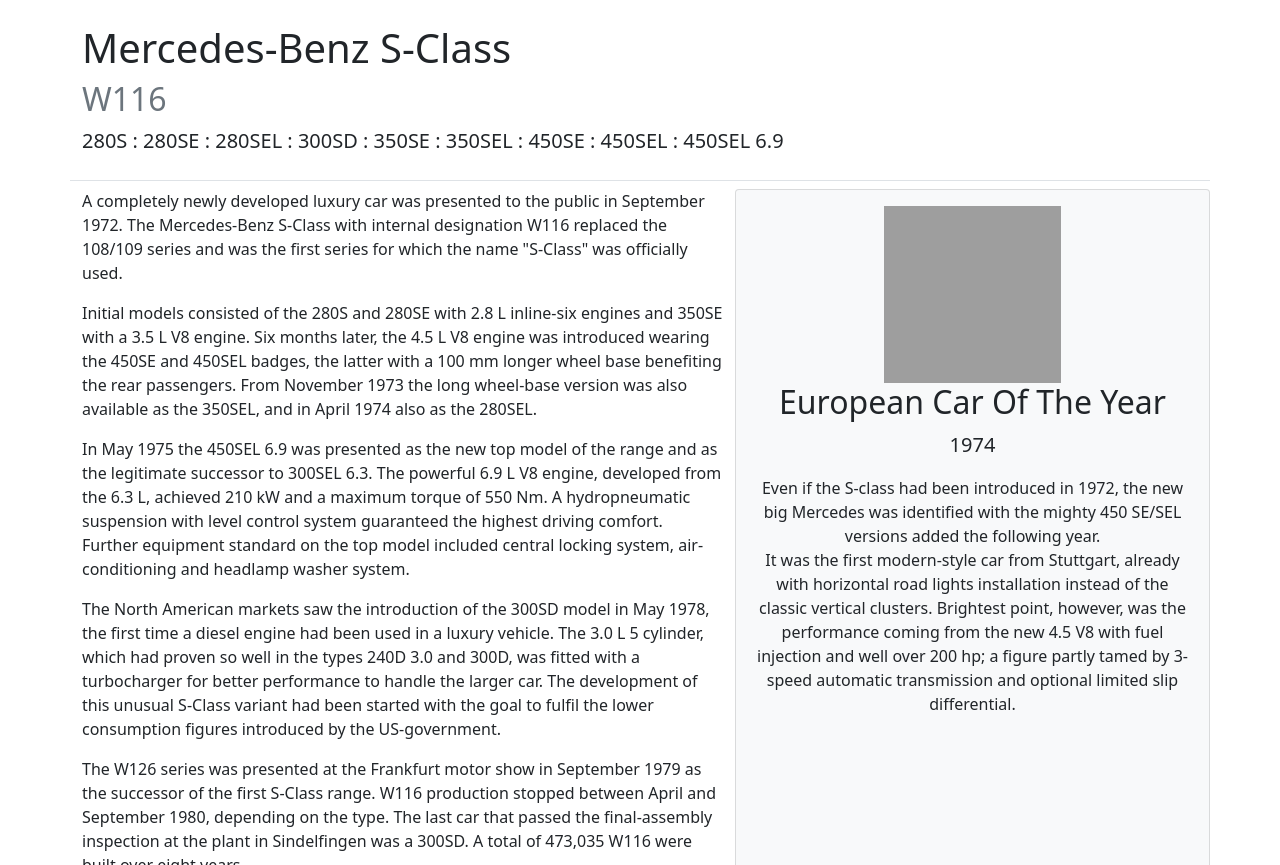
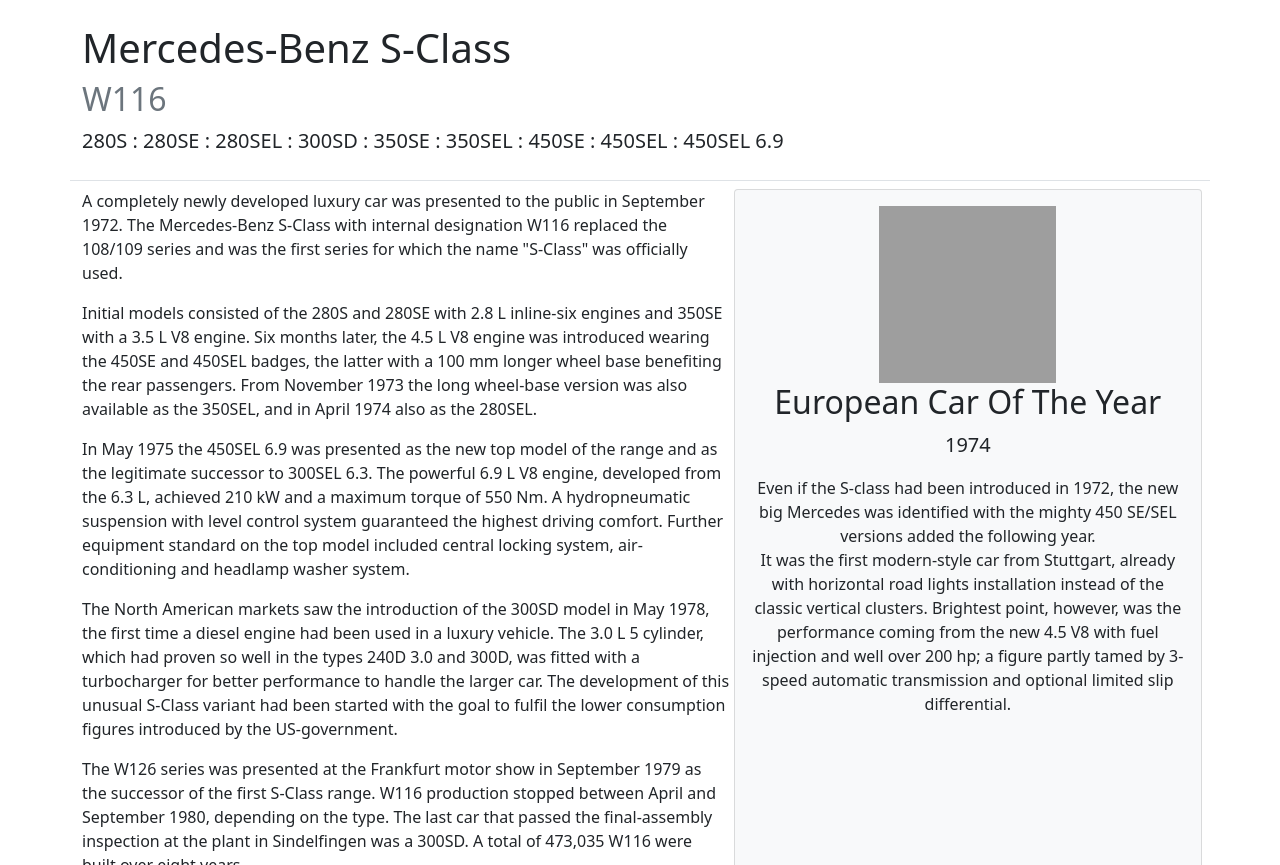
Before and after one commit to W116org/w116org.github.io, a Jekyll site: the page built from index.html, in a window 1280 px wide. Shown: the part 506-1371 px from the top of the page. Built offline with Jekyll 4.4.1, drawn with Linux system fonts in a browser that asks for light colours; comment, search, counter and statistics services are not loaded; grey boxes are pictures that could not be loaded.

Commit message:
Update index.html

```diff
--- a/index.html
+++ b/index.html
@@ -8,7 +8,7 @@
 lead: "280S : 280SE : 280SEL : 300SD : 350SE : 350SEL : 450SE : 450SEL : 450SEL 6.9"
 ---
 
-<div class="row">
+<div class="row g-2">
       <div class="col-md-7">
             <p>A completely newly developed luxury car was presented to the public in September 1972. The Mercedes-Benz S-Class with internal designation W116 replaced the 108/109 series and was the first series for which the name "S-Class" was officially used.</p>
             <p>Initial models consisted of the 280S and 280SE with 2.8&nbsp;L inline-six engines and 350SE with a 3.5&nbsp;L V8 engine. Six months later, the 4.5&nbsp;L V8 engine was introduced wearing  the 450SE and 450SEL badges, the latter with a 100 mm longer wheel base benefiting the rear passengers. From November 1973 the long wheel-base version was also available as the 350SEL, and in April 1974 also as the 280SEL.</p>
@@ -26,7 +26,7 @@
 
 <hr class="d-none d-md">
 
-      <div class="row">
+      <div class="row g-2">
         <div class="col-md-4">
           <img class="img-fluid d-block mx-auto" src="{{site.cdn}}/img/headlight.jpg" alt="Headlight" width="450" height="451">
         </div>
@@ -42,7 +42,7 @@
 
       <hr class="d-none d-md">
 
-      <div class="row">
+      <div class="row g-2">
             <div class="col-md-7">
                   <h2>Safety</h2>
                   <p>In terms of passive safety the W116 incorporated all the latest technological developments. The fuel tank was no longer located in the rear end of the car, being positioned above the rear axle for protection against collisions. Inside, a heavily padded dashboard, deformable or concealing switches and controls, as well as a new four-spoke steering wheel with impact absorber and broad impact cushion provided for utmost crash protection.</p>
```
